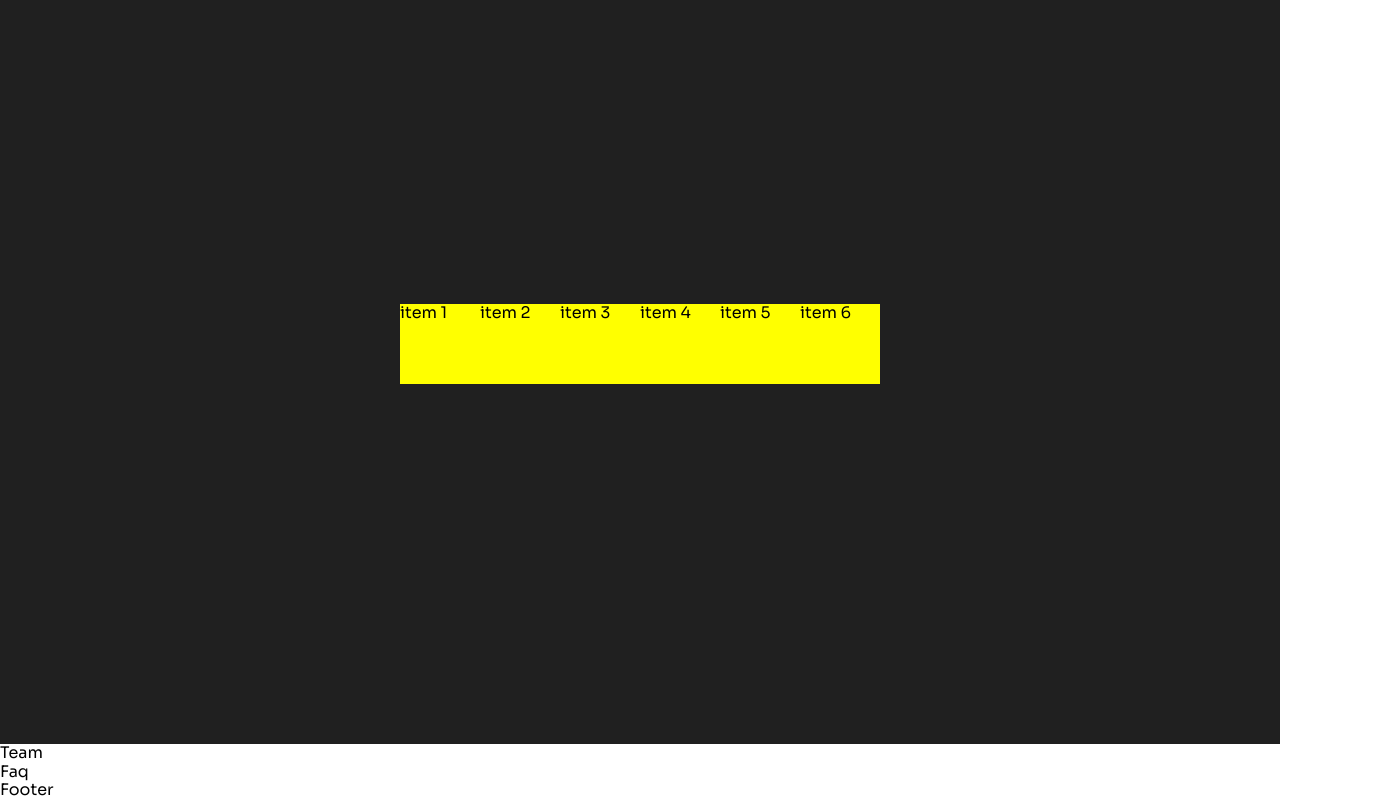
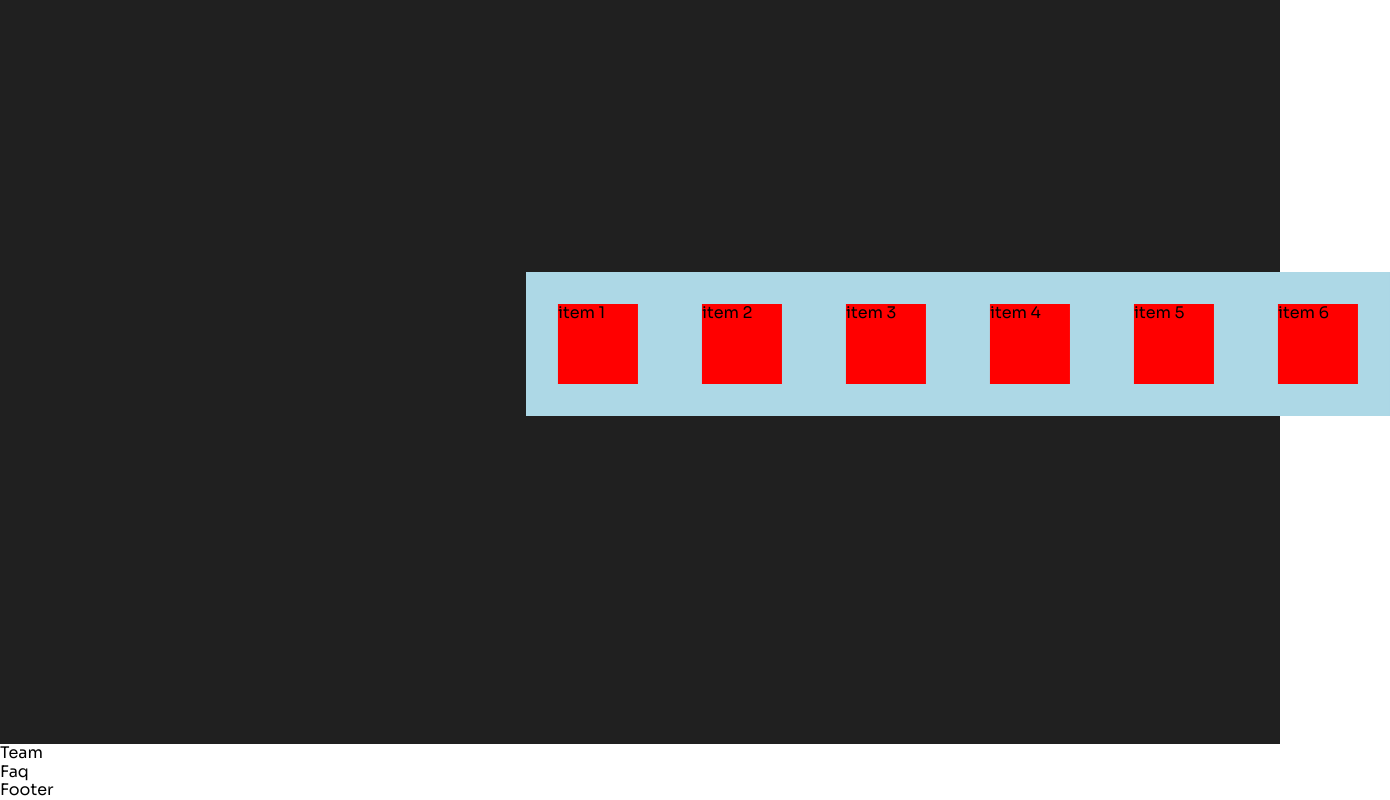
Before and after one commit to Nadim-Nahle/FinalProject3, a React (Create React App) app in the folder frontend-react/: page / in a window 1280 px wide. Shown: the part 3345-4145 px from the top of the page, 1390 px wide, since content can reach past the window. Built offline with nearby package versions, Linux system fonts and the light colour scheme; a web font is replaced by a local one.

Commit message:
Frontend-React Showcase- Create Animation

```diff
--- a/frontend-react/src/components/sections/Showcase.jsx
+++ b/frontend-react/src/components/sections/Showcase.jsx
@@ -23,10 +23,12 @@ const Row = styled.div`
   margin: 2rem 0;
   display: flex;
 
+  animation: ${move} 20s linear infinite;
   div {
     width: 5rem;
     height: 5rem;
-    background-color: yellow;
+    margin: 2rem;
+    background-color: red;
   }
 `;
 
```
